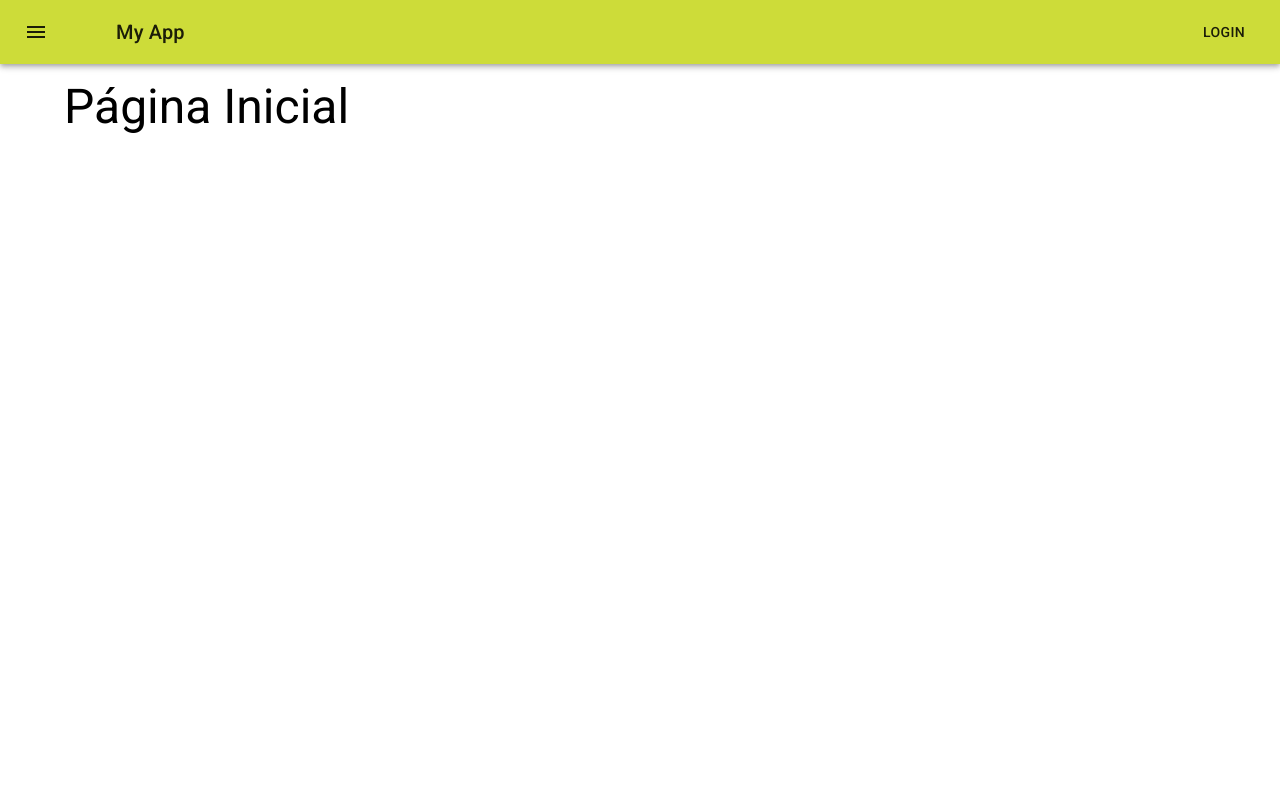
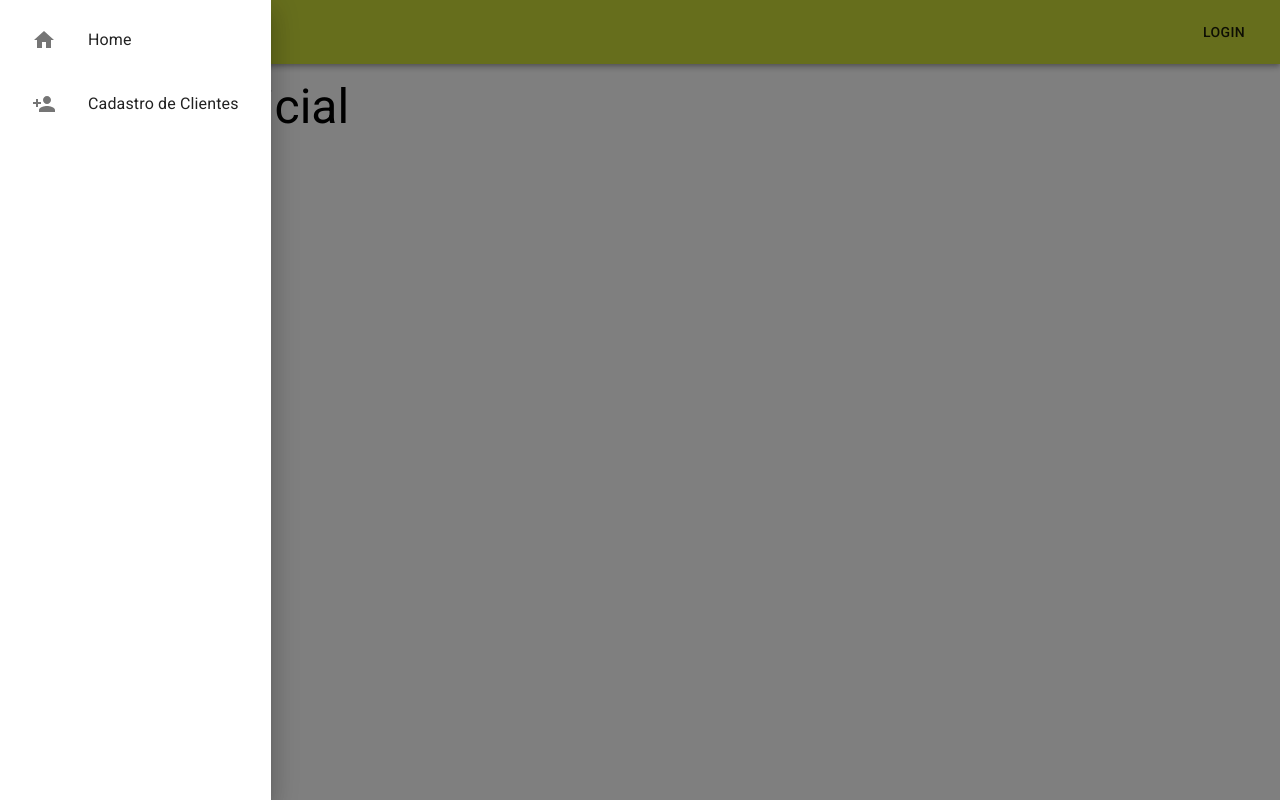
Before and after one commit to Fernandafogs/my_app, a React (Create React App) app: page / in a window 1280 px wide. Both pictures are taken after a click on the button "menu". Built offline with nearby package versions, Linux system fonts and the light colour scheme.

Commit message:
adicionando estrutura de menu

```diff
--- a/src/App.js
+++ b/src/App.js
@@ -15,8 +15,8 @@ import Home from './pages/Home';
 
 const App = () => {
 return (
-  <TemplateDefault>
-    <Router>
+  <Router>
+    <TemplateDefault>
       <Switch>
         <Route path="/customers">
           <TemplatePage title="Clientes" Component={Customers} />
@@ -25,8 +25,9 @@ return (
           <TemplatePage title="Página Inicial" Component={Home} />
         </Route>
       </Switch>
-    </Router>
-  </TemplateDefault>
+    </TemplateDefault>
+  </Router>
+
 );
 }
 
--- a/src/partials/Header/Header.js
+++ b/src/partials/Header/Header.js
@@ -1,18 +1,43 @@
+import { useState } from 'react';
+
 import {
     AppBar,
     Toolbar,
     Typography,
     Button,
     IconButton,
+    Drawer,
+    List,
+    ListItem,
+    ListItemText,
+    ListItemIcon,
+    ListItemButton,
 } from '@mui/material';
 
+import { useHistory } from 'react-router-dom';
+
 import MenuIcon from '@mui/icons-material/Menu';
+import HomeIcon from '@mui/icons-material/Home';
+import PersonAddIcon from '@mui/icons-material/PersonAdd';
+
 import useStyles from './Header.style';
 
 const Header = () => {
     const classes = useStyles();
+    const history = useHistory();
 
+    const [menuOpen, setMenuOpen] = useState(false);
+
+    const handleToggleMenu = () => {
+        setMenuOpen(!menuOpen);
+    }
+
+    const handleMenuClick = route => {
+        history.push(route);
+        handleToggleMenu();
+    }
     return (
+        <>
             <AppBar position="static">
                 <Toolbar>
                     <IconButton
@@ -21,6 +46,7 @@ const Header = () => {
                         color="inherit"
                         aria-label="menu"
                         sx={{ mr: 2 }}
+                        onClick={() => handleToggleMenu()}
                         >
                         <MenuIcon />
                     </IconButton>
@@ -30,6 +56,30 @@ const Header = () => {
                     <Button color="inherit">Login</Button>
                 </Toolbar>
             </AppBar>
+            <Drawer
+                open = {menuOpen}
+                onClose = {() => handleToggleMenu()}
+            >
+                <List>
+                    <ListItem>
+                        <ListItemButton onClick={() => handleMenuClick ('/')} >
+                            <ListItemIcon>
+                                <HomeIcon />
+                            </ListItemIcon>
+                            <ListItemText>Home</ListItemText>
+                        </ListItemButton>
+                    </ListItem>
+                    <ListItem>
+                        <ListItemButton onClick={() => handleMenuClick ('/customers')}>
+                            <ListItemIcon>
+                                <PersonAddIcon />
+                            </ListItemIcon>
+                            <ListItemText>Cadastro de Clientes</ListItemText>
+                        </ListItemButton>
+                    </ListItem>
+                </List>
+            </Drawer>
+        </>
     );
 }
 
--- a/src/templates/Page.js
+++ b/src/templates/Page.js
@@ -1,6 +1,4 @@
 import React from 'react';
-import Header from '../partials/Header/Header';
-import Container from '@mui/material/Container';
 
 import Typography from '@mui/material/Typography';
 
```
Lines whose indentation alone changed are shown as unchanged.
